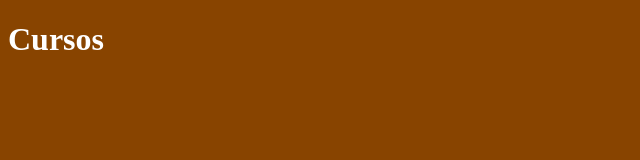
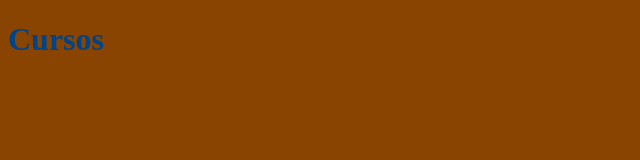
Before and after one commit to Darthlean/cursogitcfbcursos, a plain HTML site: page cursos.html in a window 1280 px wide. Shown: the whole page, without its empty margins (0-640 px from the left). Drawn offline with Linux system fonts and the light colour scheme.

Commit message:
alteração cor texto

```diff
--- a/cursos.html
+++ b/cursos.html
@@ -10,7 +10,7 @@
         }
         body {
             background-color: #840;
-            color: #fff;
+            color: #048;
         }
     </style>
 </head>
```
